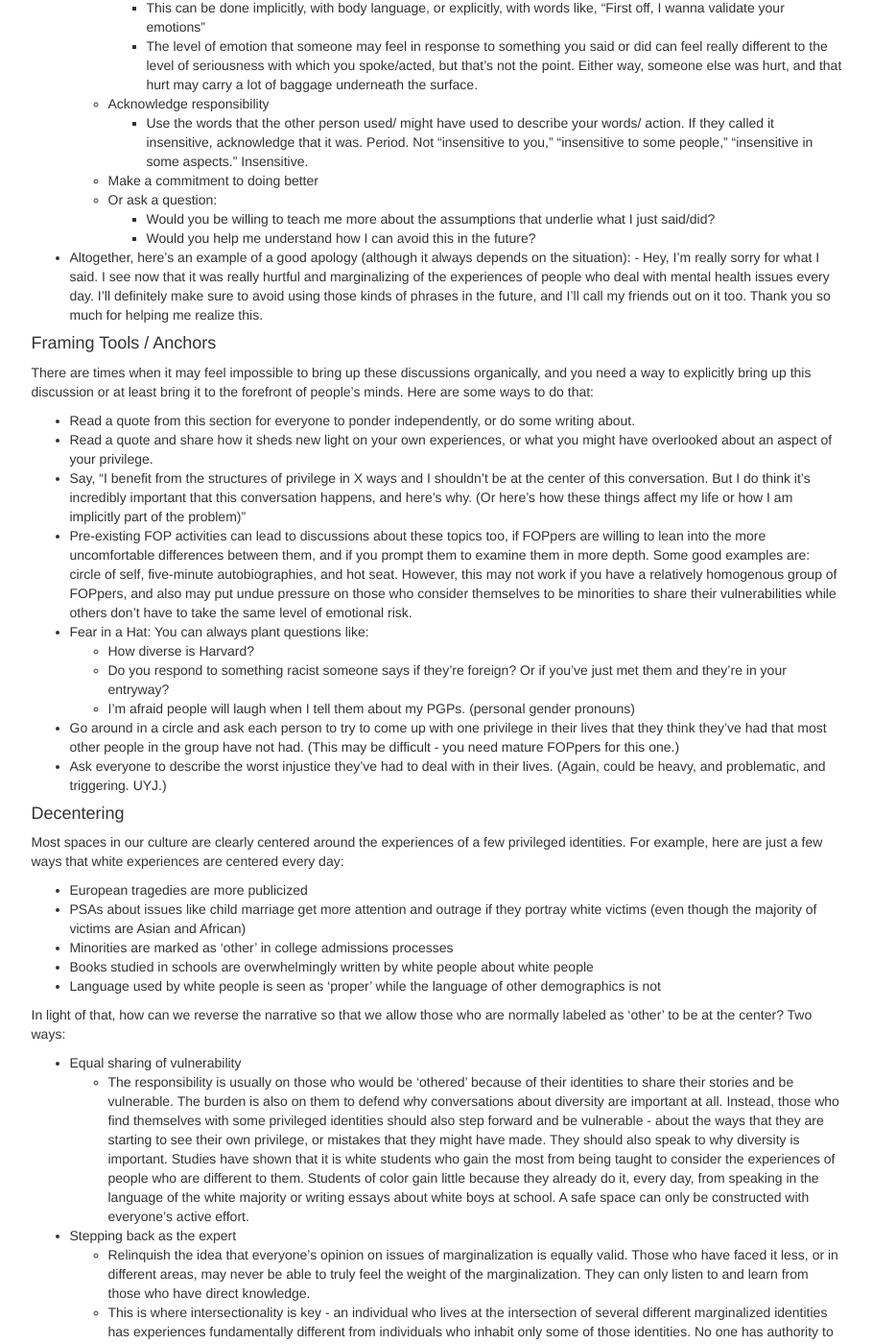
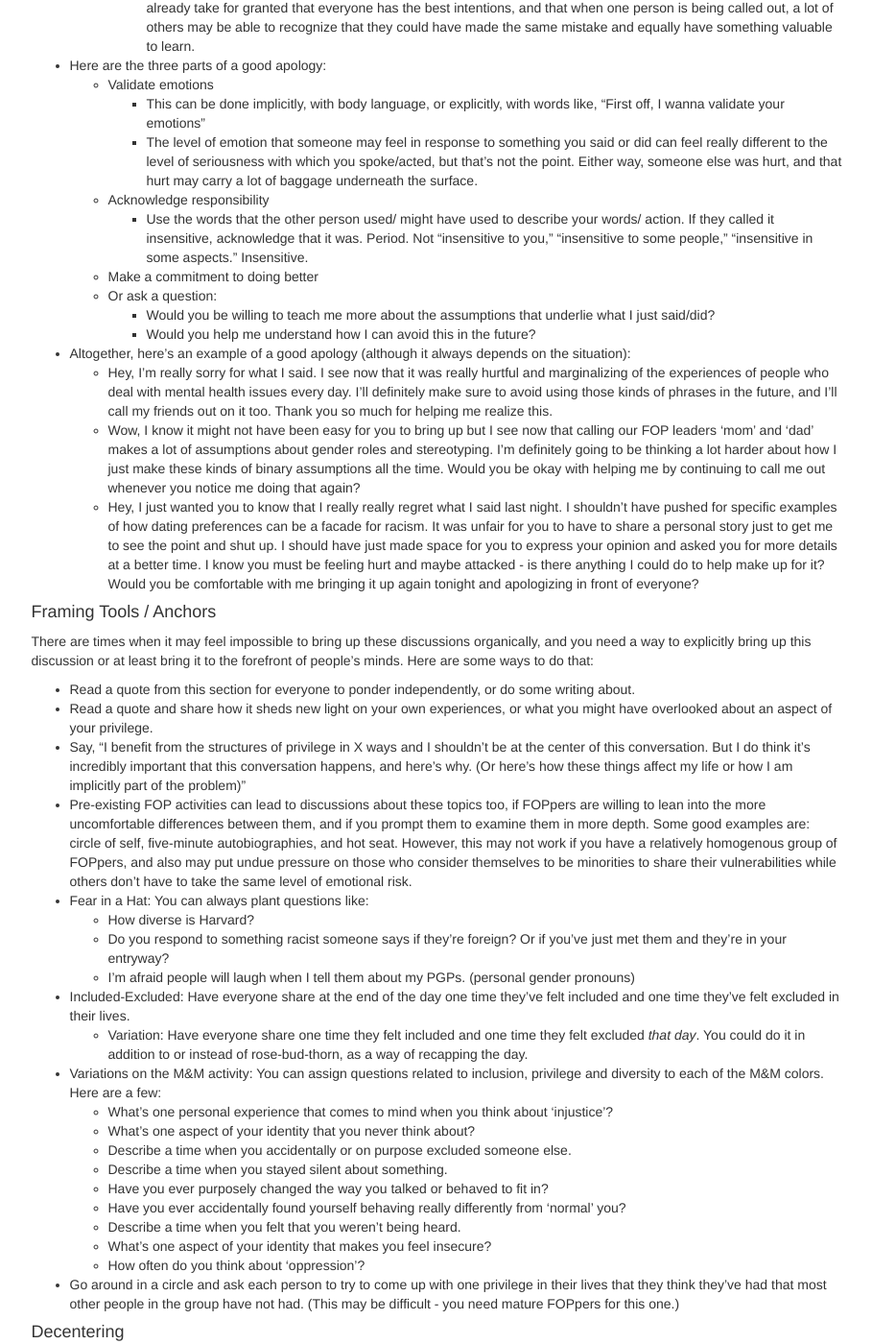
Before and after one commit to neo-project/global-blockchain-compliance-hub, a Jekyll site: the page built from _posts/1111-11-11-diversity.md, in a window 1280 px wide and 1400 px high, scrolled down 2224 px. Shown: the whole window at 96% size, without its empty margins (330-1239 px from the left). Built offline with Jekyll 4.4.1, drawn with Linux system fonts in a browser that asks for light colours; nearby versions of some CDN libraries; comment, search, counter and statistics services are not loaded; some of the changed text lies outside the part shown.

Commit message:
After Lynn and Tim's comments!

```diff
--- a/_posts/1111-11-11-diversity.md
+++ b/_posts/1111-11-11-diversity.md
@@ -9,9 +9,9 @@
 
 It’s a requirement that all FOP trips have at least one conversation focused on issues surrounding diversity, allyship, and marginalization, but hopefully you find ways to build elements of this larger discussion into little moments on the trail and during other activities.
 
-We know that we don’t have to justify why diversity is important to FOP leaders, but here’s one way you can frame its relevance to FOP’s role as a pre-orientation program. First, if one of our goals is for FOPpers to get to know each other as individuals, we should be making it equally possible for every member to be known. Some people hold identities that are more vulnerable and more difficult to fully express because of how they have been marginalized or ignored in society. Conversations about diversity can provide the framework to allow those students to be known in those aspects that set them apart, instead of forcing them to continue walking the earth invisible as they have so often before been forced to do. Even with a group that seems homogeneous, these conversations are an integral part of their experiences in the world that they might not have had the chance to ponder. It’s one way that they can deepen their knowledge of themselves, too.
+We know that we don’t have to justify why diversity is important to FOP leaders, but here’s one way you can frame its relevance to FOP’s role as a pre-orientation program. First, if one of our goals is for FOPpers to get to know each other as individuals, we should be making it equally possible for every member to be known. Some people hold identities that are more vulnerable and more difficult to fully express because of how they have been marginalized or ignored in society. Conversations about diversity can provide the framework to allow those students to be known in those aspects that set them apart, instead of limiting them to more trite expressions of their experiences. Even with a group that seems homogeneous, these conversations can reveal integral aspects to their experiences in the world that they don't always get the chance to ponder. It’s one way that they can deepen their knowledge of themselves, too.
 
-Also, taking a step back, FOP is probably the organization that deeply affects the most first-years before they even begin classes. We have the power to create the campus that we want to be part of.  With great power…
+Also, taking a step back, FOP is an organization that has the ability to deeply affect many first-years before they even begin classes. We have the power to create the campus that we want to be part of.  With great power…
 
 Try not to allow your conversation to be derailed into one about how “we all come from different places but we’re all equally valid.” Don’t let it be dominated by the kid who has lots of worldly ideas after traveling Europe on his gap year, or the kid with trite mottos about how “everyone’s diverse in their own way.” Lean into the conversation about the inequalities, the harder stuff, the way systems of oppression make some of us feel like we should be enemies.
 
@@ -34,11 +34,11 @@
 
   - Recognize that these issues are bigger than ourselves, and that:
       - Your comment could be just the tip of the iceberg, or a trigger for some other incident or issue.
-      - You could be inadvertently playing into a harmful stereotype or a binary that makes certain identities invisible.
+      - You could be inadvertently playing into a harmful stereotype or a binary that makes certain identities invisible. Feeling like your identity is invisible can be painful, even if (or maybe especially because) it wasn't done on purpose.
       - When someone is hurt by an offhand comment you might have made, their hurt could go beyond you and your intentions.
       - When someone feels like their voice is silenced, it may not be about you as an individual silencing them, but the systematic silencing that they have faced at the hands of the group of privileged individuals that you may belong to.
   - Reverse the narrative:
-      - Just as we as a society habitually teach girls to avoid being sexually assaulted, a lot of times we try to create norms that prevent people from calling each other out in ways that might lead to feelings being hurt. But by remembering who the real victims are, we remind ourselves that it’s far more meaningful and to the point to try to teach in the direction of a society where one doesn’t have to fear sexual assault. Similarly, it can be more powerful to teach to a society where people understand that anger and other strong emotions are natural and important to express, and instead where those who are receiving these emotions learn how to handle them productively.
+      - Often, we end up putting pressure on those who feel deeply and personally affected by these issues to express their frustations "productively," or to realize that their anger might be misdirected, or extreme. But that can just add another layer of feeling like you're not truly being heard. Instead, as facilitators of discussion spaces, we can try to maintain norms that put responsibility on every member of the group - to listen more carefully and hear everything that's being expressed, both explicitly and implicitly. We can teach people to handle receiving these emotions productively and empathetically. We can make the 'safety' of spaces dependent on the willingness of every member to step into someone else's shoes, rather than on the willingness of those who are victims and survivors to bite their tongues.
 
 #### Calling Out
 As the likely facilitator of many of these discussions, it may sometimes fall upon you to call someone out for a comment, question, attitude, or action that you notice. Awesome! Calling out is a good thing - besides being necessary on individual levels, it also pushes the group’s conversations to go deeper and gives people a chance to revisit and revise some of their harmful assumptions. Hopefully, you’ll be able to norm it in your group, and not have it seem like something unusual or confrontational, definitely not something that would end up requiring VOMPing. Here are some ways to help:
@@ -46,7 +46,7 @@
   - Have you and your co-leader(s) casually call each other out and handle it gracefully during one of the first days. (It doesn’t have to be convincingly realistic to do its job!) That exchange could go something like:
       - Co A: I was talking to my friend Emily about how hard she finds it to know how and when to “come out” to her friends as trans\*. She was telling me about how hard it is to explain in a way that non-trans\* folk can understand.
       - Co B: Oh, did she feel trapped in the wrong body?
-      - Co A: Well, actually, that’s probably not the phrase I’d use. It sort of lumps together all trans* people’s relationships with their bodies, and presents a binary about “right” and “wrong” bodies based on cis/hetero norms. A lot of trans* people feel that they’re much more trapped by society’s norms than by their own bodies.
+      - Co A: Well, actually, that’s probably not the phrase I’d use. It sort of lumps together all trans\* people’s relationships with their bodies, and presents a binary about “right” and “wrong” bodies based on cis/hetero norms. A lot of trans\* people feel that they’re much more trapped by society’s norms than by their own bodies.
       - Co B: Ah gotcha, thanks so much for explaining.
       - Co A: No prob. *finishes story*
   - Use the “Ouch” / “I’m sorry” framework
@@ -70,7 +70,7 @@
       - I’m sorry that/if you were offended…
           - This one is kind of a microaggression, because it implies that the hurt was not necessarily legitimate and that the burden is on the other person to handle their own emotions. It demonstrates an attitude of being closed to further discussion and learning.
       - I meant / I didn’t mean…
-          - This shifts the conversation to being about someone’s intentions, when the more meaningful conversation is about the content of what was done or said and what might be problematic about those actions or words in themselves. It’s also another way to wriggle out of responsibility.
+          - This shifts the conversation to being about someone’s intentions, when the more meaningful conversation is about the content of what was done or said and what might be problematic about those actions or words in themselves. Of course, it may be frustating to feel like you're being misinterpreted, and that could lead to some tension. One way to deal with that tension could be to stress that the reason we don't find this type of apology valuable is because we already take for granted that everyone has the best intentions, and that when one person is being called out, a lot of others may be able to recognize that they could have made the same mistake and equally have something valuable to learn.
   - Here are the three parts of a good apology:
       - Validate emotions
           - This can be done implicitly, with body language, or explicitly, with words like, “First off, I wanna validate your emotions”
@@ -82,7 +82,9 @@
           - Would you be willing to teach me more about the assumptions that underlie what I just said/did?
           - Would you help me understand how I can avoid this in the future?
   - Altogether, here’s an example of a good apology (although it always depends on the situation):
-        - Hey, I’m really sorry for what I said. I see now that it was really hurtful and marginalizing of the experiences of people who deal with mental health issues every day. I’ll definitely make sure to avoid using those kinds of phrases in the future, and I’ll call my friends out on it too. Thank you so much for helping me realize this.
+      - Hey, I’m really sorry for what I said. I see now that it was really hurtful and marginalizing of the experiences of people who deal with mental health issues every day. I’ll definitely make sure to avoid using those kinds of phrases in the future, and I’ll call my friends out on it too. Thank you so much for helping me realize this.
+      - Wow, I know it might not have been easy for you to bring up but I see now that calling our FOP leaders 'mom' and 'dad' makes a lot of assumptions about gender roles and stereotyping. I'm definitely going to be thinking a lot harder about how I just make these kinds of binary assumptions all the time. Would you be okay with helping me by continuing to call me out whenever you notice me doing that again?
+      - Hey, I just wanted you to know that I really really regret what I said last night. I shouldn't have pushed for specific examples of how dating preferences can be a facade for racism. It was unfair for you to have to share a personal story just to get me to see the point and shut up. I should have just made space for you to express your opinion and asked you for more details at a better time. I know you must be feeling hurt and maybe attacked - is there anything I could do to help make up for it? Would you be comfortable with me bringing it up again tonight and apologizing in front of everyone?
 
 #### Framing Tools / Anchors
 There are times when it may feel impossible to bring up these discussions organically, and you need a way to explicitly bring up this discussion or at least bring it to the forefront of people’s minds. Here are some ways to do that:
@@ -95,24 +97,36 @@
       - How diverse is Harvard?
       - Do you respond to something racist someone says if they’re foreign? Or if you’ve just met them and they’re in your entryway?
       - I’m afraid people will laugh when I tell them about my PGPs. (personal gender pronouns)
+  - Included-Excluded: Have everyone share at the end of the day one time they've felt included and one time they've felt excluded in their lives.
+      - Variation: Have everyone share one time they felt included and one time they felt excluded *that day*. You could do it in addition to or instead of rose-bud-thorn, as a way of recapping the day.
+  - Variations on the M&M activity: You can assign questions related to inclusion, privilege and diversity to each of the M&M colors. Here are a few:
+      - What's one personal experience that comes to mind when you think about 'injustice'?
+      - What's one aspect of your identity that you never think about?
+      - Describe a time when you accidentally or on purpose excluded someone else.
+      - Describe a time when you stayed silent about something.
+      - Have you ever purposely changed the way you talked or behaved to fit in?
+      - Have you ever accidentally found yourself behaving really differently from 'normal' you?
+      - Describe a time when you felt that you weren't being heard.
+      - What's one aspect of your identity that makes you feel insecure?
+      - How often do you think about 'oppression'?
   - Go around in a circle and ask each person to try to come up with one privilege in their lives that they think they’ve had that most other people in the group have not had. (This may be difficult - you need mature FOPpers for this one.)
-  - Ask everyone to describe the worst injustice they’ve had to deal with in their lives. (Again, could be heavy, and problematic, and triggering. UYJ.)
 
 #### Decentering
 Most spaces in our culture are clearly centered around the experiences of a few privileged identities.
-For example, here are just a few ways that white experiences are centered every day:
+For example, here are just a few ways that white, straight, or cis experiences are centered every day:
 
   - European tragedies are more publicized
-  - PSAs about issues like child marriage get more attention and outrage if they portray white victims (even though the majority of victims are Asian and African)
   - Minorities are marked as ‘other’ in college admissions processes
-  - Books studied in schools are overwhelmingly written by white people about white people
+  - Books studied in schools are overwhelmingly written by white people about white people, and so are TV shows, magazine articles, and so on...
   - Language used by white people is seen as ‘proper’ while the language of other demographics is not
+  - You have to 'come out' as anything other than straight - otherwise, you're assumed to be straight. But if you don't want to 'come out,' you're seen as 'in the closet'
+  - It's much harder to find gender-neutral bathrooms, housing options, and other public facilities
 
 In light of that, how can we reverse the narrative so that we allow those who are normally labeled as ‘other’ to be at the center?
 Two ways:
 
   - Equal sharing of vulnerability
-      - The responsibility is usually on those who would be ‘othered’ because of their identities to share their stories and be vulnerable. The burden is also on them to defend why conversations about diversity are important at all. Instead, those who find themselves with some privileged identities should also step forward and be vulnerable - about the ways that they are starting to see their own privilege, or mistakes that they might have made. They should also speak to why diversity is important. Studies have shown that it is white students who gain the most from being taught to consider the experiences of people who are different to them. Students of color gain little because they already do it, every day, from speaking in the language of the white majority or writing essays about white boys at school. A safe space can only be constructed with everyone’s active effort.
+      - The responsibility is usually on those who would be ‘othered’ because of their identities to share their stories and be vulnerable. The burden is also on them to defend why conversations about diversity are important at all. Instead, those who find themselves with some privileged identities should also step forward and be vulnerable - about the ways that they are starting to see their own privilege, or mistakes that they might have made. They should also speak to why diversity is important. Studies have shown that it is white students who gain the most from being taught to consider the experiences of people who are different to them. Students of color gain little because they already do it, every day, from speaking in the language of the white majority or writing English and History essays about white boys/men at school. A safe space can only be constructed with everyone’s active effort.
   - Stepping back as the expert
       - Relinquish the idea that everyone’s opinion on issues of marginalization is equally valid. Those who have faced it less, or in different areas, may never be able to truly feel the weight of the marginalization. They can only listen to and learn from those who have direct knowledge.
       - This is where intersectionality is key - an individual who lives at the intersection of several different marginalized identities has experiences fundamentally different from individuals who inhabit only some of those identities. No one has authority to speak for others’ lives.
@@ -126,8 +140,11 @@
   - colonialism
   - racism
   - sexuality
+  - oppression
 
 #### Some Online Resources
+Since we don't feel like we have the breadth of knowledge to offer really good, broad definitions for the terms above and many others that we have left out, we've tried to include some resources here to help you develop your understanding of these concepts and ideas on your own.
+
   - everydayfeminism.com
   - need more
 
```
